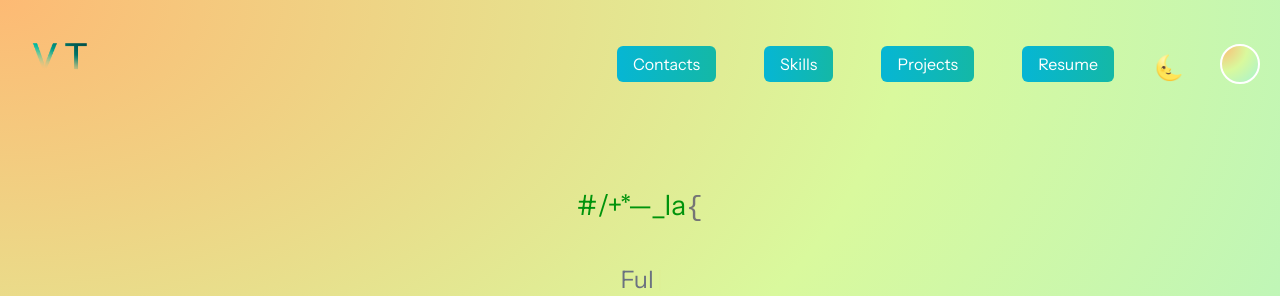
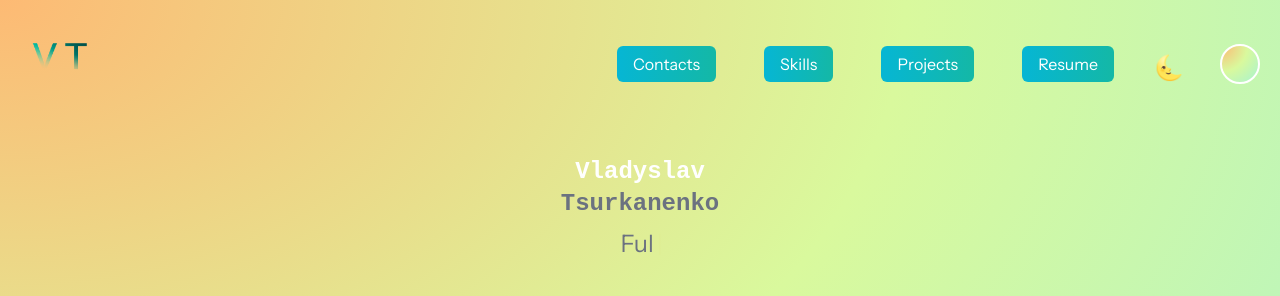
Before and after one commit to vladyslavt97/Portfolio-Website, a Next.js app: page / in a window 1280 px wide. Shown: the top 296 px of the page. Built offline with nearby package versions, Linux system fonts and the light colour scheme; no server answers.

Commit message:
texteffect

```diff
--- /dev/null
+++ b/components/TextEffect.tsx
@@ -0,0 +1,72 @@
+"use client";
+
+import { useEffect, useState } from "react";
+
+type Props = {
+    target: string;
+    finalColor: string;
+};
+
+export default function TextEffect({ target, finalColor }: Props) {
+    const [changingValue, setChangingValue] = useState<string>(""); // Start with an empty string
+
+    // Helper function to delay execution
+    const delay = (ms: number) =>
+        new Promise((resolve) => setTimeout(resolve, ms));
+
+    // Update letters function
+    const updateLetters = async (targetWord: string) => {
+        const targetArray = targetWord.split(""); // Split the target word into an array of characters
+
+        let updatedValue = Array(targetArray.length).fill(""); // Initialize with empty string for each letter
+
+        // Update letters one by one
+        for (let i = 0; i < targetArray.length; i++) {
+            const targetCharCode = targetArray[i].charCodeAt(0); // Get the char code of the target letter
+            let currentCharCode =
+                updatedValue[i].charCodeAt(0) || "A".charCodeAt(0); // Get current char code, default to 'A'
+
+            for (
+                let charCode = currentCharCode + 1;
+                charCode <= targetCharCode;
+                charCode++
+            ) {
+                updatedValue[i] = String.fromCharCode(charCode); // Update the character
+                setChangingValue(updatedValue.join("")); // Update the state with the current value
+                console.log(updatedValue.join("")); // Log for debugging
+                await delay(10); // Wait for 0.1 second before updating
+            }
+        }
+    };
+
+    useEffect(() => {
+        const word = target; // You can change this to any word you want to animate
+        updateLetters(word); // Start the updating process
+    }, []); // Run only once on mount
+
+    return (
+        <div className="flex justify-center items-center text-2xl text-white">
+            {changingValue.split("").map((char, index) => {
+                const targetWord = target; // Target word for comparison
+                const targetChar = targetWord[index] || ""; // Get the corresponding target character
+                return (
+                    <span
+                        key={index}
+                        className="inline-block w-[1.2ch] text-center" // Fixed width for each character
+                        style={{ fontFamily: "monospace" }} // Optional: Ensure monospaced font
+                    >
+                        <span
+                            className={
+                                char === targetChar
+                                    ? `text-${finalColor} font-semibold` // Correct letter color
+                                    : "text-gray-500 filter blury" // Wrong letter with blur effect
+                            }
+                        >
+                            {char}
+                        </span>
+                    </span>
+                );
+            })}
+        </div>
+    );
+}
--- a/components/myinfo/MyInfo.tsx
+++ b/components/myinfo/MyInfo.tsx
@@ -4,6 +4,7 @@ import Image from "next/image";
 import { Cursor, useTypewriter } from "react-simple-typewriter";
 import TextScramble from "../TextScramble";
 import StripePaymentStart from "../StripePaymentStart";
+import TextEffect from "../TextEffect";
 // import TextAnimation from "../TextAnimation";
 
 export default function MyInfo() {
@@ -28,7 +29,11 @@ export default function MyInfo() {
                   Vladyslav Tsurkanenko
               </motion.h2>
           </div> */}
-        <TextScramble phrases={phrases} />
+                {/* <TextScramble phrases={phrases} /> */}
+                <div className="flex justify-center flex-col mx-auto w-28">
+                    <TextEffect target="Vladyslav" finalColor="green-500" />
+                    <TextEffect target="Tsurkanenko" finalColor="gray-500" />
+                </div>
                 <motion.div
                     initial={{ opacity: 0 }}
                     animate={{ opacity: 1 }}
@@ -50,20 +55,23 @@ export default function MyInfo() {
                     viewport={{ once: true }}
                     className="text-md py-5 leading-8 text-gray-800 dark:text-white text-center lg:mx-80"
                 >
-          I am an IAM Developer & Technical Consultant at SITS. I have graduated
-          from Spiced Academy a year ago, where I studied WebDevelopment. I am
-          looking for possibility to learn and improve my skills with
-          Typescript, Javascript, as well as advance my knowledge of FrontEnd
-          and BackEnd development. I believe that my experience in banking,
-          finance, and the skills such as: teamwork, taking initiative, and my
-          analytical skills will help me in a new environment. I am very
-          motivated to contribute to your projects and learn the process very
-          quickly.
+                    I am an IAM Developer & Technical Consultant at SITS. I have
+                    graduated from Spiced Academy a year ago, where I studied
+                    WebDevelopment. I am looking for possibility to learn and
+                    improve my skills with Typescript, Javascript, as well as
+                    advance my knowledge of FrontEnd and BackEnd development. I
+                    believe that my experience in banking, finance, and the
+                    skills such as: teamwork, taking initiative, and my
+                    analytical skills will help me in a new environment. I am
+                    very motivated to contribute to your projects and learn the
+                    process very quickly.
                 </motion.p>
             </div>
 
             <div className="flex justify-center flex-col items-center gap-5 bg-blue-500 w-[350px] mx-auto rounded-2xl shadow-lg">
-        <h1 className="text-white">Please, support me via a Stripe payment:</h1>
+                <h1 className="text-white">
+                    Please, support me via a Stripe payment:
+                </h1>
                 <StripePaymentStart />
             </div>
 
--- a/styles/globals.css
+++ b/styles/globals.css
@@ -183,3 +183,11 @@ body {
   font-weight: bold;
   font-family: Arial, sans-serif;
 }
+
+.text{
+  font-size: 6px;
+}
+
+.blury {
+    filter: blur(3px);
+}
```
Lines whose indentation alone changed are shown as unchanged.
